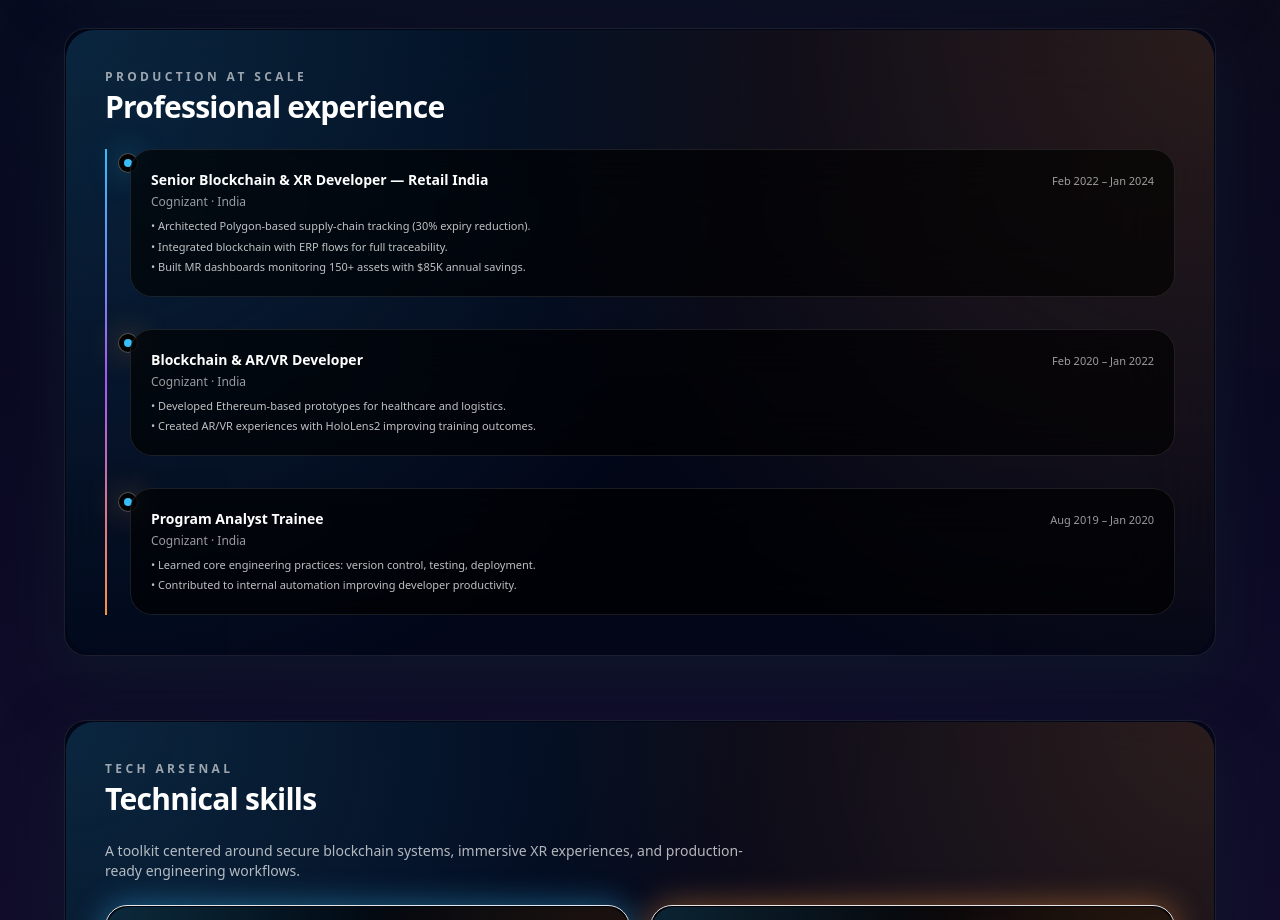
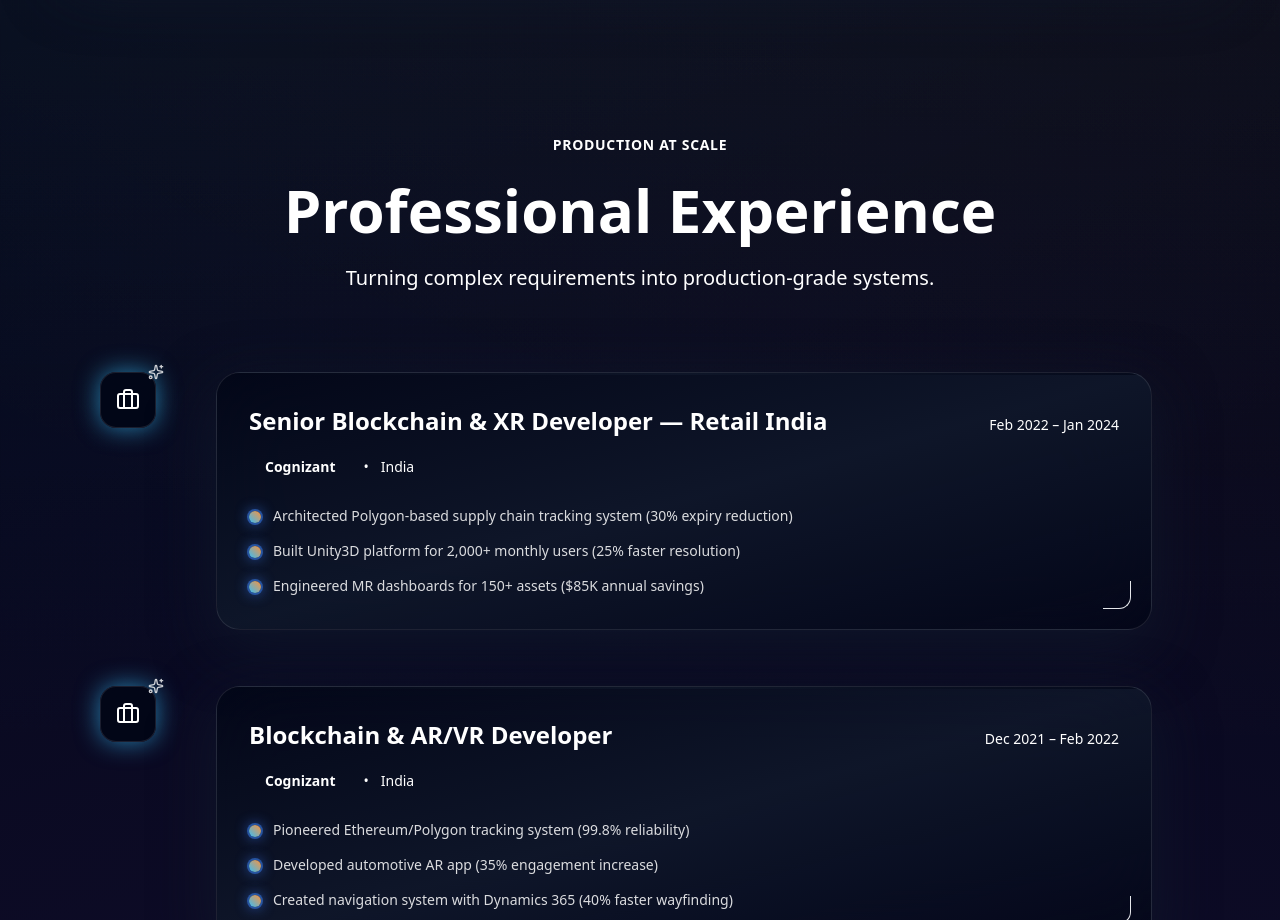
Before and after one commit to Maheshsiddu29/zk-city-portfolio, a React (Vite) app in the folder zk-city-portfolio/: page / in a window 1280 px wide. Shown: the part 1880-2800 px from the top of the page. Built offline with nearby package versions, Linux system fonts and the light colour scheme.

Commit message:
changed experience layout

```diff
--- a/zk-city-portfolio/package.json
+++ b/zk-city-portfolio/package.json
@@ -12,6 +12,7 @@
   "dependencies": {
     "@tsparticles/react": "^3.0.0",
     "@tsparticles/slim": "^3.9.1",
+    "lucide-react": "^0.553.0",
     "react": "^19.2.0",
     "react-dom": "^19.2.0"
   },
--- a/zk-city-portfolio/src/App.tsx
+++ b/zk-city-portfolio/src/App.tsx
@@ -3,7 +3,7 @@ import { Navbar } from "./components/Navbar";
 import { Hero } from "./components/Hero";
 import { Expertise } from "./components/Expertise";
 import { Projects } from "./components/Projects";
-import { Experience } from "./components/Experience";
+import Experience from "./components/Experience";
 import { Skills } from "./components/Skills";
 import { Contact } from "./components/Contact";
 import { IntroOverlay } from "./components/IntroOverlay";
--- a/zk-city-portfolio/src/components/Experience.tsx
+++ b/zk-city-portfolio/src/components/Experience.tsx
@@ -1,79 +1,152 @@
-import React from "react";
-import { Section } from "./Section";
+import { Briefcase, Sparkles } from "lucide-react";
 
-const jobs = [
+const Experience = () => {
+  const experiences = [
     {
       role: "Senior Blockchain & XR Developer — Retail India",
       company: "Cognizant",
       location: "India",
       period: "Feb 2022 – Jan 2024",
-    bullets: [
-      "Architected Polygon-based supply-chain tracking (30% expiry reduction).",
-      "Integrated blockchain with ERP flows for full traceability.",
-      "Built MR dashboards monitoring 150+ assets with $85K annual savings.",
+      highlights: [
+        "Architected Polygon-based supply chain tracking system (30% expiry reduction)",
+        "Built Unity3D platform for 2,000+ monthly users (25% faster resolution)",
+        "Engineered MR dashboards for 150+ assets ($85K annual savings)",
       ],
     },
     {
       role: "Blockchain & AR/VR Developer",
       company: "Cognizant",
       location: "India",
-    period: "Feb 2020 – Jan 2022",
-    bullets: [
-      "Developed Ethereum-based prototypes for healthcare and logistics.",
-      "Created AR/VR experiences with HoloLens2 improving training outcomes.",
+      period: "Dec 2021 – Feb 2022",
+      highlights: [
+        "Pioneered Ethereum/Polygon tracking system (99.8% reliability)",
+        "Developed automotive AR app (35% engagement increase)",
+        "Created navigation system with Dynamics 365 (40% faster wayfinding)",
       ],
     },
     {
       role: "Program Analyst Trainee",
       company: "Cognizant",
       location: "India",
-    period: "Aug 2019 – Jan 2020",
-    bullets: [
-      "Learned core engineering practices: version control, testing, deployment.",
-      "Contributed to internal automation improving developer productivity.",
+      period: "Dec 2020 – Dec 2021",
+      highlights: [
+        "Ranked top 10% among 120 trainees in full-stack development",
+        "Built blockchain verification prototype (3 days → 10 minutes)",
+        "Developed internal tools adopted by 75+ colleagues",
       ],
     },
   ];
 
-export const Experience: React.FC = () => {
   return (
-    <Section
-      id="experience"
-      label="Professional experience"
-      eyebrow="Production at scale"
-    >
-      <div className="relative border-l border-white/15 pl-4 sm:pl-6">
-        <div className="pointer-events-none absolute -left-[1px] top-0 bottom-0 w-[2px] bg-gradient-to-b from-neonBlue via-neonPurple to-neonOrange" />
-        {jobs.map((job, idx) => (
-          <article key={job.role} className="relative mb-8 last:mb-0">
-            <span
-              className={`absolute -left-3 mt-1 flex h-5 w-5 items-center justify-center rounded-full border border-white/30 bg-black ${
-                idx === 0 ? "shadow-neon-blue" : "shadow-neon-orange"
-              }`}
-            >
-              <span className="h-2 w-2 rounded-full bg-neonBlue" />
-            </span>
-            <div className="rounded-card border border-white/10 bg-black/65 p-5 backdrop-blur-xl">
-              <div className="flex flex-wrap items-baseline justify-between gap-2">
-                <h3 className="text-sm font-semibold text-white">
-                  {job.role}
-                </h3>
-                <span className="text-[11px] text-white/60">
-                  {job.period}
+    <section id="experience" className="py-24 relative overflow-hidden">
+      {/* Grid background behind everything */}
+      <div className="absolute inset-0 grid-pattern opacity-80" />
+
+      <div className="container mx-auto px-4 sm:px-6 lg:px-8 relative z-10">
+        {/* Section header */}
+        <div className="text-center mb-20 animate-fade-in">
+          <div className="inline-block mb-4">
+            <div className="glass px-6 py-2 rounded-full">
+              <span className="text-sm text-plasma-purple font-semibold uppercase tracking-wider">
+                Production at scale
               </span>
             </div>
-              <p className="mt-1 text-xs text-white/60">
-                {job.company} · {job.location}
+          </div>
+          <h2 className="text-5xl sm:text-6xl font-bold mb-6">
+            Professional <span className="text-gradient">Experience</span>
+          </h2>
+          <p className="text-muted-foreground text-lg sm:text-xl max-w-2xl mx-auto">
+            Turning complex requirements into production-grade systems.
           </p>
-              <ul className="mt-2 space-y-1 text-[11px] text-white/75">
-                {job.bullets.map((b) => (
-                  <li key={b}>• {b}</li>
+        </div>
+
+        <div className="relative max-w-5xl mx-auto">
+          {/* Vertical timeline line */}
+          <div className="absolute top-0 bottom-0 left-8 sm:left-1/4 w-[2px] bg-gradient-to-b from-electric-cyan via-plasma-purple to-neon-magenta opacity-80 rounded-full" />
+
+          <div className="space-y-14">
+            {experiences.map((exp, index) => (
+              <div
+                key={exp.role}
+                className="relative flex gap-6 sm:gap-10 items-stretch animate-fade-in-up"
+                style={{ animationDelay: `${index * 0.12 + 0.1}s` }}
+              >
+                {/* Timeline node */}
+                <div className="relative flex-shrink-0">
+                  <div className="absolute left-8 sm:left-1/4 -translate-x-1/2 -top-2 sm:top-0">
+                    <div className="relative">
+                      {/* Glow */}
+                      <div className="absolute inset-0 rounded-2xl bg-electric-cyan/40 blur-xl opacity-70" />
+                      {/* Icon pill */}
+                      <div className="relative neo-card w-12 h-12 sm:w-14 sm:h-14 rounded-2xl flex items-center justify-center bg-slate-950/90 border border-white/10 shadow-[0_0_25px_rgba(56,189,248,0.65)]">
+                        <Briefcase className="w-6 h-6 text-electric-cyan" />
+                      </div>
+                      {/* Small sparkle */}
+                      <Sparkles className="absolute -top-2 -right-2 h-4 w-4 text-plasma-purple animate-pulse" />
+                    </div>
+                  </div>
+                </div>
+
+                {/* Experience card (always on the right like the Lovable mock) */}
+                <div className="flex-1 ml-4 sm:ml-0 sm:pl-12">
+                  <div className="relative overflow-hidden rounded-3xl border border-white/10 bg-gradient-to-br from-slate-950/90 via-slate-900/90 to-slate-950/80 backdrop-blur-2xl shadow-[0_18px_60px_rgba(15,23,42,0.9)] hover:shadow-[0_22px_80px_rgba(56,189,248,0.65)] transition-shadow duration-300">
+                    {/* Thin neon top border */}
+                    <div className="absolute inset-x-0 top-0 h-[2px] bg-gradient-to-r from-electric-cyan via-plasma-purple to-neon-magenta opacity-90" />
+
+                    <div className="p-6 sm:p-8">
+                      {/* Role + period row */}
+                      <div className="flex flex-col sm:flex-row sm:items-baseline sm:justify-between gap-3 mb-4">
+                        <h3 className="text-2xl sm:text-2xl font-semibold leading-tight">
+                          {exp.role}
+                        </h3>
+                        <p className="text-sm font-medium text-plasma-purple shrink-0">
+                          {exp.period}
+                        </p>
+                      </div>
+
+                      {/* Company + location chips */}
+                      <div className="flex flex-wrap items-center gap-3 mb-6 text-sm">
+                        <span className="glass px-4 py-1 rounded-full text-electric-cyan font-semibold">
+                          {exp.company}
+                        </span>
+                        <span className="text-muted-foreground">•</span>
+                        <span className="text-muted-foreground">{exp.location}</span>
+                      </div>
+
+                      {/* Highlights */}
+<ul className="space-y-3">
+  {exp.highlights.map((item) => (
+    <li
+      key={item}
+      className="flex gap-3 text-sm text-white/85 leading-relaxed"
+    >
+      {/* neon gradient bullet */}
+      <span
+        className="
+          mt-1.5 inline-flex h-3 w-3 flex-shrink-0 rounded-full
+          bg-gradient-to-tr from-neonBlue to-neonOrange
+          shadow-[0_0_14px_rgba(59,130,246,0.9)]
+          ring-2 ring-white/8
+        "
+      />
+      <span>{item}</span>
+    </li>
   ))}
 </ul>
+
+
+                      {/* Decorative corner bracket */}
+                      <div className="pointer-events-none absolute bottom-5 right-5 w-7 h-7 border-r-[1.5px] border-b-[1.5px] border-electric-cyan/40 rounded-br-xl" />
                     </div>
-          </article>
+                  </div>
+                </div>
+              </div>
             ))}
           </div>
-    </Section>
+        </div>
+      </div>
+    </section>
   );
 };
+
+export default Experience;
```
Also changed, not shown: 1 other file (tests, documents, lock files or other folders). Lines whose indentation alone changed are shown as unchanged.
